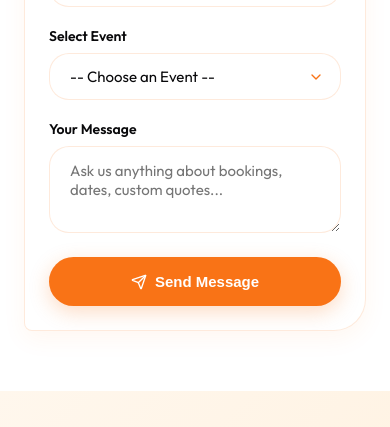
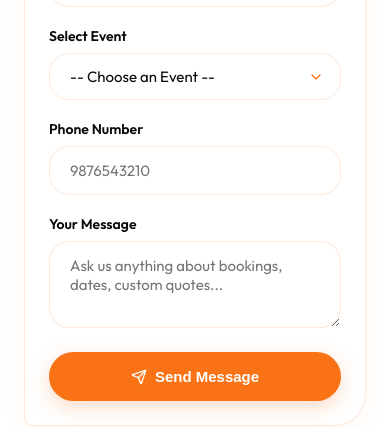
Before and after one commit to togethertechgroups-creator/theni-dream, a Next.js app: page /contact in a window 390 px wide. Shown: the part 1540-1967 px from the top of the page. Built offline with nearby package versions, Linux system fonts and the light colour scheme; a web font is replaced by a local one.

Commit message:
Add Phone Number input to contact form

```diff
--- a/src/app/contact/page.js
+++ b/src/app/contact/page.js
@@ -24,6 +24,7 @@ const YoutubeIcon = ({ size = 24 }) => (
 export default function ContactPage() {
   const [msgName, setMsgName] = useState('');
   const [msgEvent, setMsgEvent] = useState('');
+  const [msgPhone, setMsgPhone] = useState('');
   const [msgText, setMsgText] = useState('');
   const [msgSent, setMsgSent] = useState(false);
   const [loading, setLoading] = useState(false);
@@ -43,6 +44,7 @@ export default function ContactPage() {
       setTimeout(() => {
         setMsgName('');
         setMsgEvent('');
+        setMsgPhone('');
         setMsgText('');
         setMsgSent(false);
       }, 3000);
@@ -214,6 +216,20 @@ export default function ContactPage() {
                 </div>
 
                 <div className="form-group">
+                  <label className="form-label" htmlFor="contact-msg-phone">Phone Number</label>
+                  <input
+                    type="tel"
+                    id="contact-msg-phone"
+                    className="form-control"
+                    placeholder="9876543210"
+                    value={msgPhone}
+                    onChange={(e) => setMsgPhone(e.target.value)}
+                    required
+                    disabled={loading || msgSent}
+                  />
+                </div>
+
+                <div className="form-group">
                   <label className="form-label" htmlFor="contact-msg-text">Your Message</label>
                   <textarea
                     id="contact-msg-text"
```
